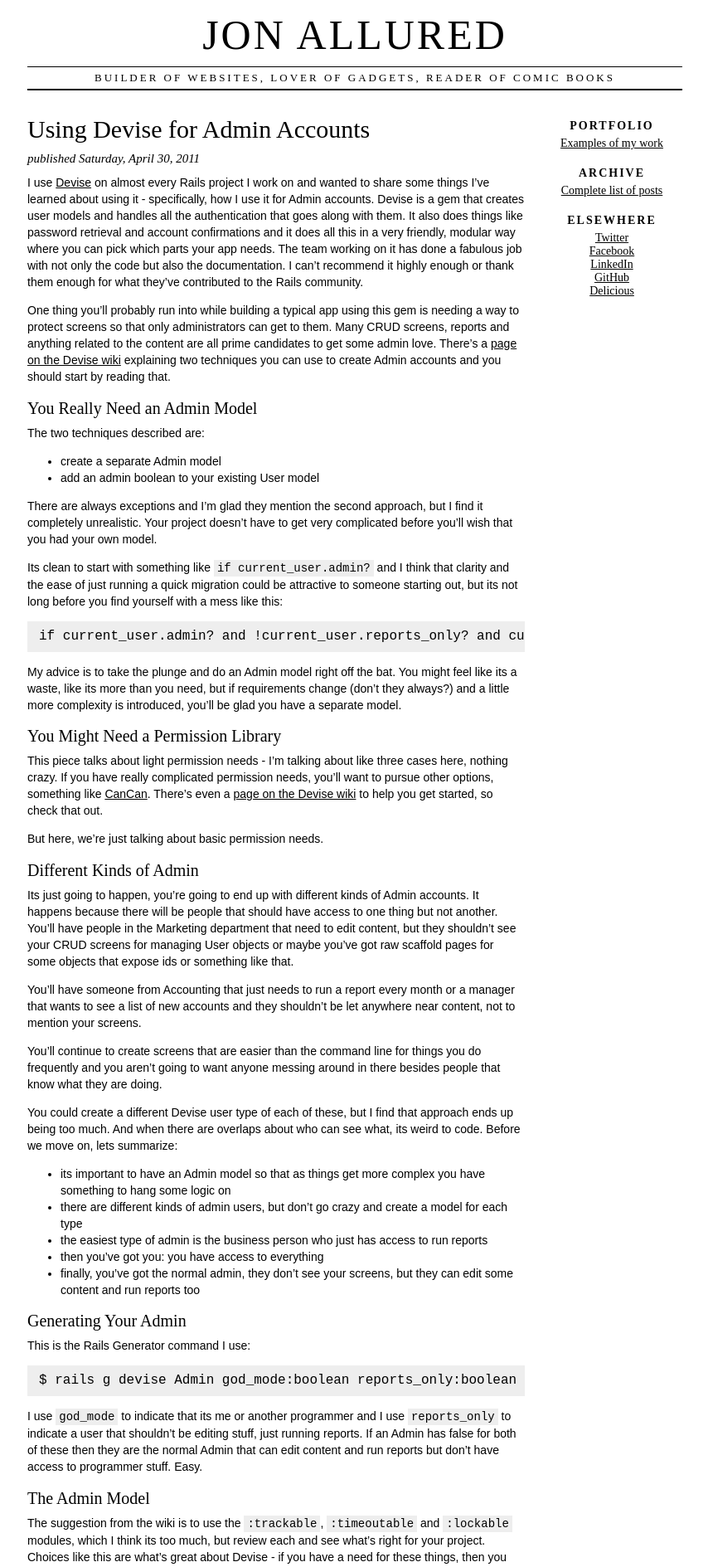
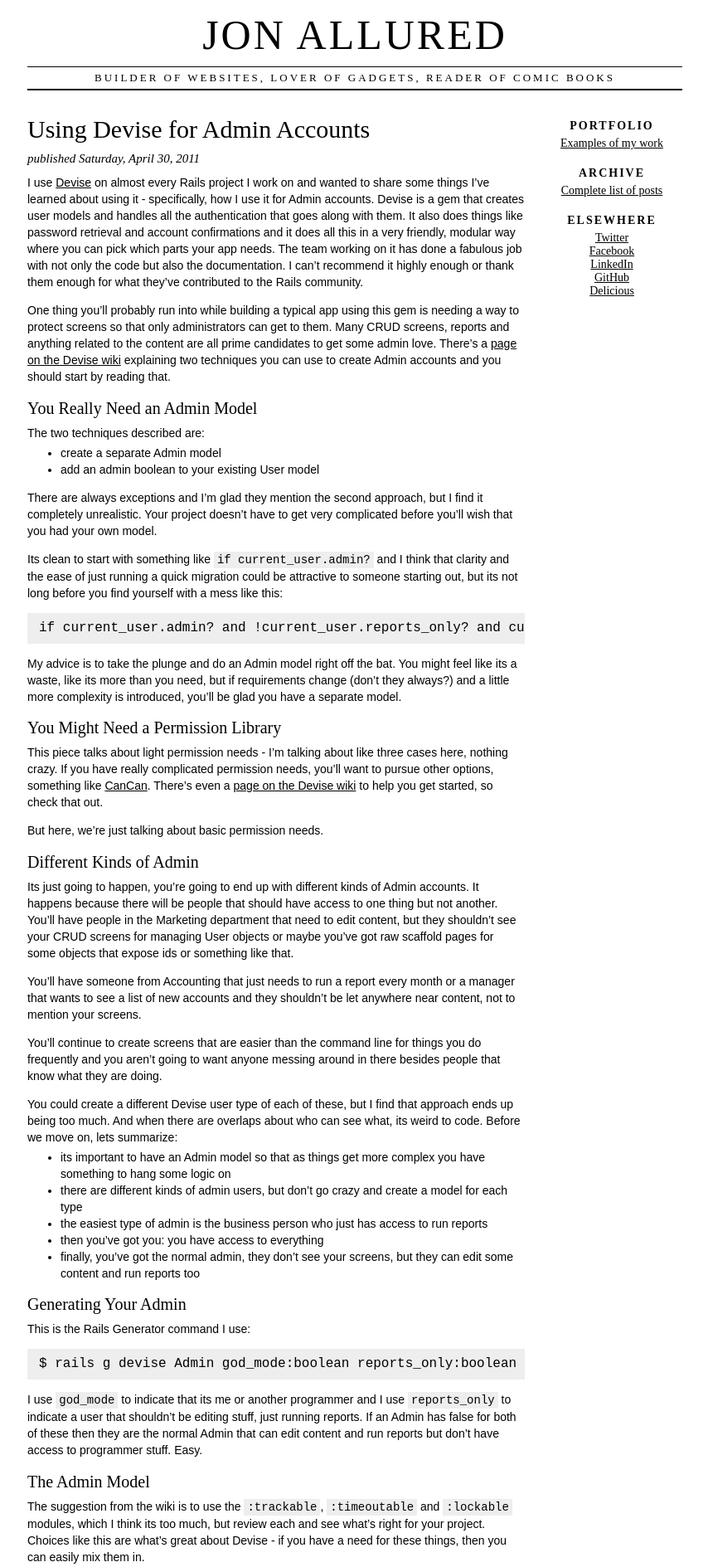
Before and after one commit to jonallured/jonallured.com, a Jekyll site: the page built from _posts/2011-04-30-using-devise-for-admin-accounts.md, in a window 1280 px wide. Shown: the top 1889 px of the page at 83% size, without its empty margins (212-1066 px from the left). Built offline with Jekyll 4.4.1, drawn with Linux system fonts in a browser that asks for light colours.

Commit message:
added a style for list headings

```diff
--- a/_posts/2011-04-30-using-devise-for-admin-accounts.md
+++ b/_posts/2011-04-30-using-devise-for-admin-accounts.md
@@ -15,7 +15,7 @@
 You Really Need an Admin Model
 ------------------------------
 
-The two techniques described are:
+<p class="listHeading">The two techniques described are:</p>
 
 * create a separate Admin model
 * add an admin boolean to your existing User model
@@ -44,7 +44,7 @@
 
 You'll continue to create screens that are easier than the command line for things you do frequently and you aren't going to want anyone messing around in there besides people that know what they are doing.
 
-You could create a different Devise user type of each of these, but I find that approach ends up being too much. And when there are overlaps about who can see what, its weird to code. Before we move on, lets summarize:
+<p class="listHeading">You could create a different Devise user type of each of these, but I find that approach ends up being too much. And when there are overlaps about who can see what, its weird to code. Before we move on, lets summarize:</p>
 
 * its important to have an Admin model so that as things get more complex you have something to hang some logic on
 * there are different kinds of admin users, but don't go crazy and create a model for each type
--- a/style.css
+++ b/style.css
@@ -20,6 +20,7 @@
 article pre code { background: none; }
 
 article .weak { color: #666; font-size: .85em; }
+article .listHeading { margin-bottom: -10px; }
 article p#articleDate { font-family: 'times new roman',times,serif; font-size: 15px; font-style: italic; margin: 8px 0 -5px; }
 
 aside { font-family: 'times new roman',times,serif; font-size: 14px; float: right; margin: 30px 0; text-align: center; width: 180px; }
```
